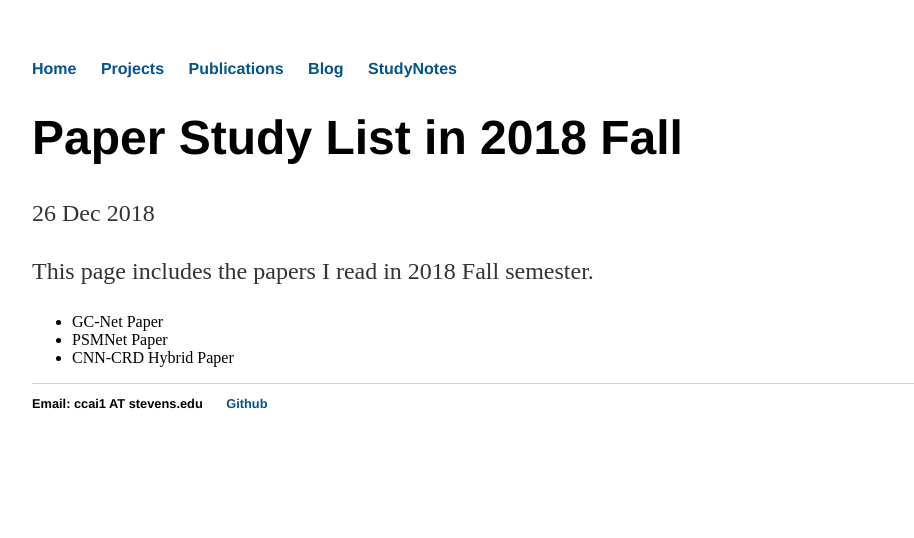
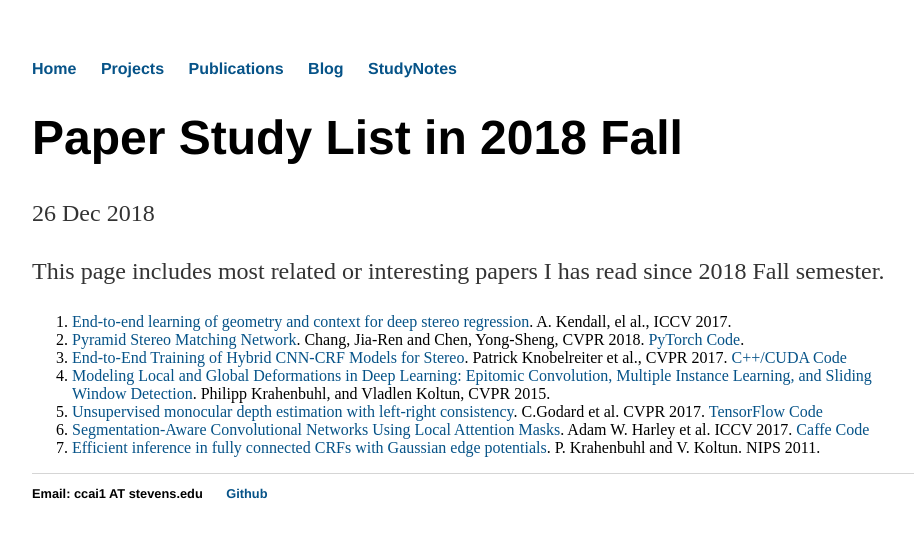
Before and after one commit to ccj5351/ccj5351.github.io, a Jekyll site: the page built from _studynotes/2018-12-26-paper-study-lists-2018-fall.md, in a window 1280 px wide. Shown: the top 538 px of the page, without its empty margins (160-1074 px from the left). Built offline with Jekyll 4.4.1, drawn with Linux system fonts in a browser that asks for light colours; comment, search, counter and statistics services are not loaded.

Commit message:
add papers to reading list

```diff
--- a/_studynotes/2018-12-26-paper-study-lists-2018-fall.md
+++ b/_studynotes/2018-12-26-paper-study-lists-2018-fall.md
@@ -4,8 +4,12 @@ comments: true
 date: 2018-12-26
 ---
 
-This page includes the papers I read in 2018 Fall semester.
+This page includes most related or interesting papers I has read since 2018 Fall semester.
 
-- GC-Net Paper
-- PSMNet Paper
-- CNN-CRD Hybrid Paper
+1. [End-to-end learning of geometry and context for deep stereo regression](https://arxiv.org/pdf/1703.04309.pdf). A. Kendall, el al., ICCV 2017.
+2. [Pyramid Stereo Matching Network](https://arxiv.org/abs/1803.08669). Chang, Jia-Ren and Chen, Yong-Sheng, CVPR 2018. [PyTorch Code](https://github.com/JiaRenChang/PSMNet).
+3. [End-to-End Training of Hybrid CNN-CRF Models for Stereo](https://arxiv.org/pdf/1611.10229.pdf). Patrick Knobelreiter et al., CVPR 2017. [C++/CUDA Code](https://github.com/VLOGroup/cnn-crf-stereo)
+4. [Modeling Local and Global Deformations in Deep Learning: Epitomic Convolution, Multiple Instance Learning, and Sliding Window Detection](https://www.cv-foundation.org/openaccess/content_cvpr_2015/papers/Papandreou_Modeling_Local_and_2015_CVPR_paper.pdf). Philipp Krahenbuhl, and Vladlen Koltun, CVPR 2015.
+5. [Unsupervised monocular depth estimation with left-right consistency](https://arxiv.org/pdf/1609.03677.pdf). C.Godard et al. CVPR 2017. [TensorFlow Code](https://github.com/mrharicot/monodepth)
+6. [Segmentation-Aware Convolutional Networks Using Local Attention Masks](https://arxiv.org/abs/1708.04607). Adam W. Harley et al. ICCV 2017. [Caffe Code](https://github.com/aharley/segaware)
+7. [ Efficient inference in fully connected CRFs with Gaussian edge potentials](https://arxiv.org/pdf/1210.5644.pdf). P. Krahenbuhl and V. Koltun. NIPS 2011.
```
